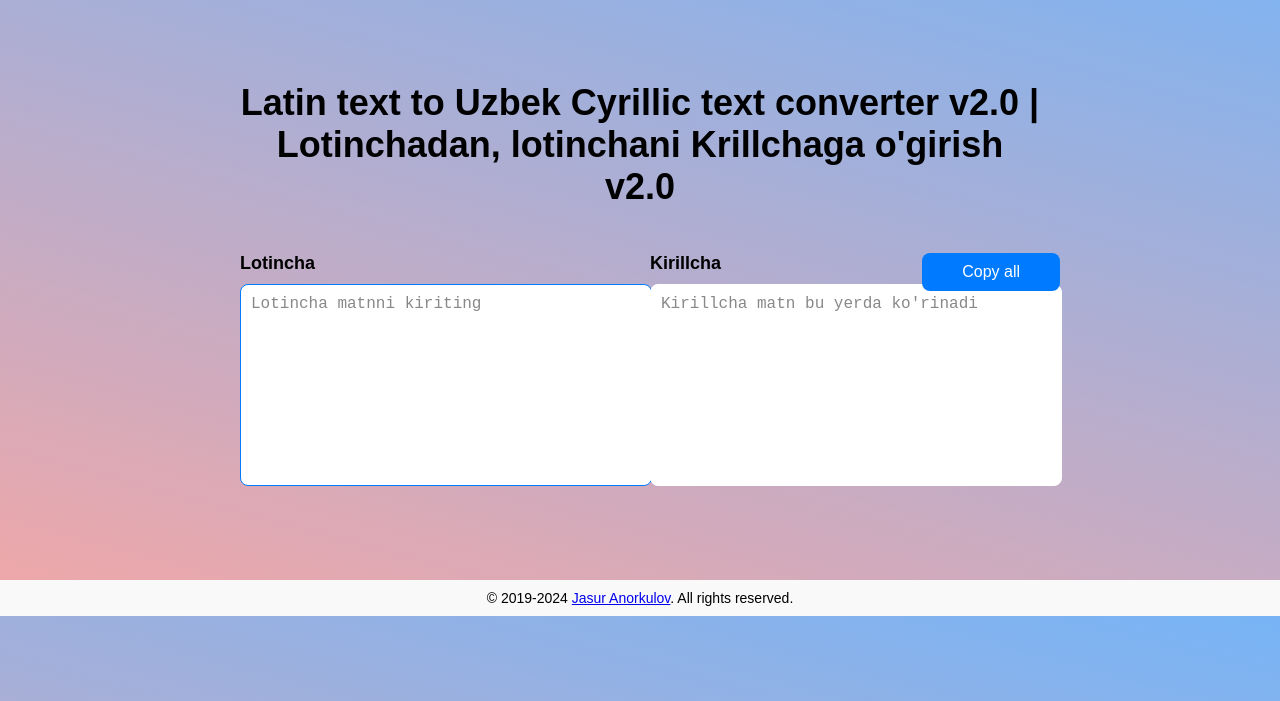
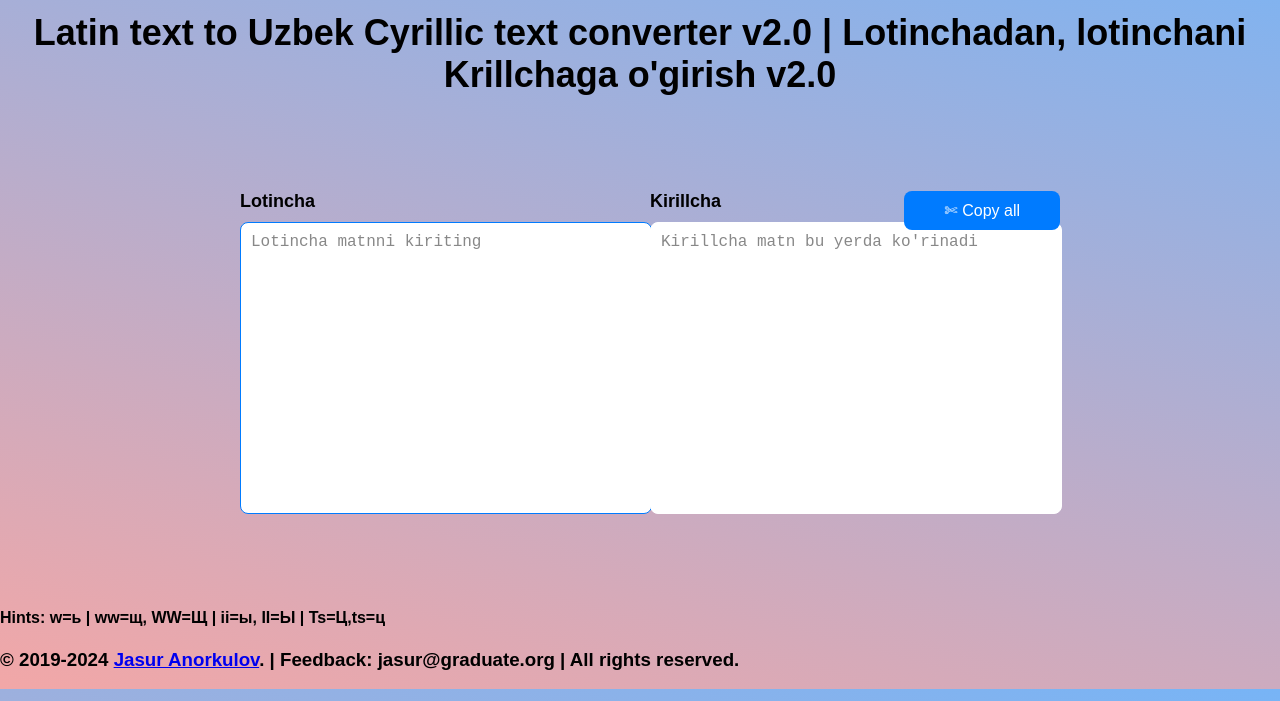
Before and after one commit to jasurgraduate/latin-cyrillic, a plain HTML site: page index.html in a window 1280 px wide. Shown: the part 99-800 px from the top of the page. Drawn offline with Linux system fonts and the light colour scheme.

Commit message:
Update index.html

```diff
--- a/index.html
+++ b/index.html
@@ -14,33 +14,16 @@
      <!-- Add favicon -->
      <link rel="icon" type="image/ico" href="favicon.ico">
 
-    <style>
-        /* Additional styles for header and footer */
-        header {
-            text-align: center;
-            margin-bottom: 20px;
-        }
+</head>
+<body><div class="logo"><a href="https://jasurjacob.blogspot.com">
+    <img src="logo.png" alt="jasurjacob.blogspot.com"></a></div>
 
-        footer {
-            text-align: center;
-            margin-top: 20px;
-            padding: 10px 0;
-            background-color: #f9f9f9;
-            font-size: 14px;
-        }
-
-        footer p {
-            margin: 0;
-        }
-    </style>
-</head>
-<body>
 <header>
-    <a href="https://jasurjacob.blogspot.com">
-    <img src="logo.png" alt="jasurjacob.blogspot.com"></a>
+    <h1>
+    Latin text to Uzbek Cyrillic text converter v2.0 | Lotinchadan, lotinchani Krillchaga o'girish v2.0</h1>
 </header>
 <div class="container">
-    <h1 class="text-center">Latin text to Uzbek Cyrillic text converter v2.0 | Lotinchadan, lotinchani Krillchaga o'girish v2.0</h1>
+
 
     <div class="row">
         <div class="col-md-6">
@@ -49,7 +32,7 @@
                     autofocus=""
                     class="form-control input-area"
                     placeholder="Lotincha matnni kiriting"
-                    rows="10"
+                    rows="15"
                     oninput="onLatinTextChange(this.value)"></textarea>
         </div>
 
@@ -59,17 +42,24 @@
                 <textarea
                         readonly
                         class="form-control input-area"
-                        rows="10"
+                        rows="15"
                     placeholder="Kirillcha matn bu yerda ko'rinadi"
                         id="cyrillic_textarea"></textarea>
-                <button id="copyButton" onclick="copyText()">Copy all</button>
+                <button id="copyButton" onclick="copyText()">✄ Copy all</button>
             </div>
         </div>
     </div>
 </div>
+
+<div class="hints"><h4>Hints:
+w=ь | ww=щ, WW=Щ | ii=ы, II=Ы | Ts=Ц,ts=ц
+</h4></div>
+
+
+
 <footer>
-    <p>&copy; 2019-2024 <a href="https://jasurjacob.blogspot.com">
-   Jasur Anorkulov</a>. All rights reserved.</p>
+    <h3>&copy; 2019-2024 <a href="https://jasurjacob.blogspot.com">
+   Jasur Anorkulov</a>. | Feedback: jasur&#64;graduate.org | All rights reserved.</h3>
 </footer>
 <script src="js/javascript.js"></script>
 </body>
```
